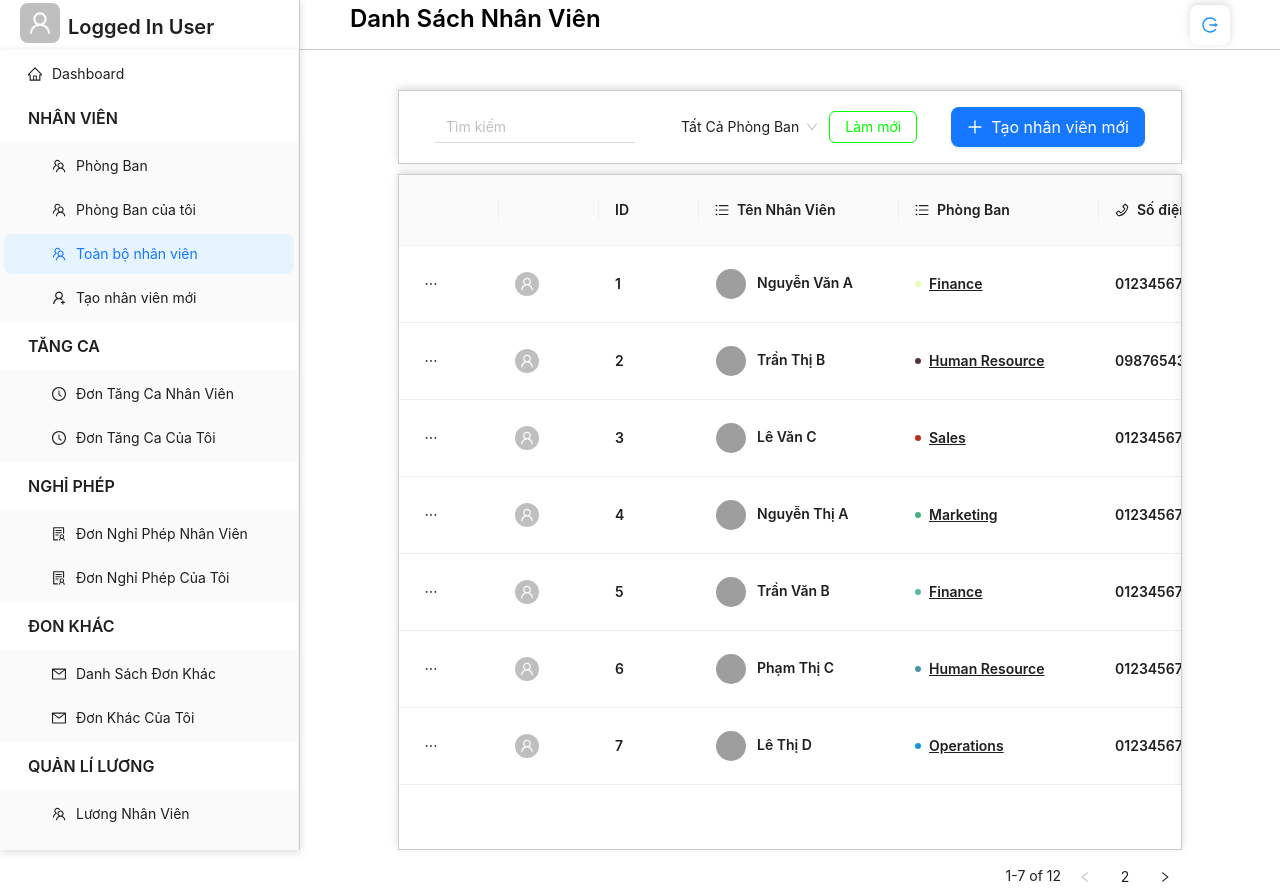
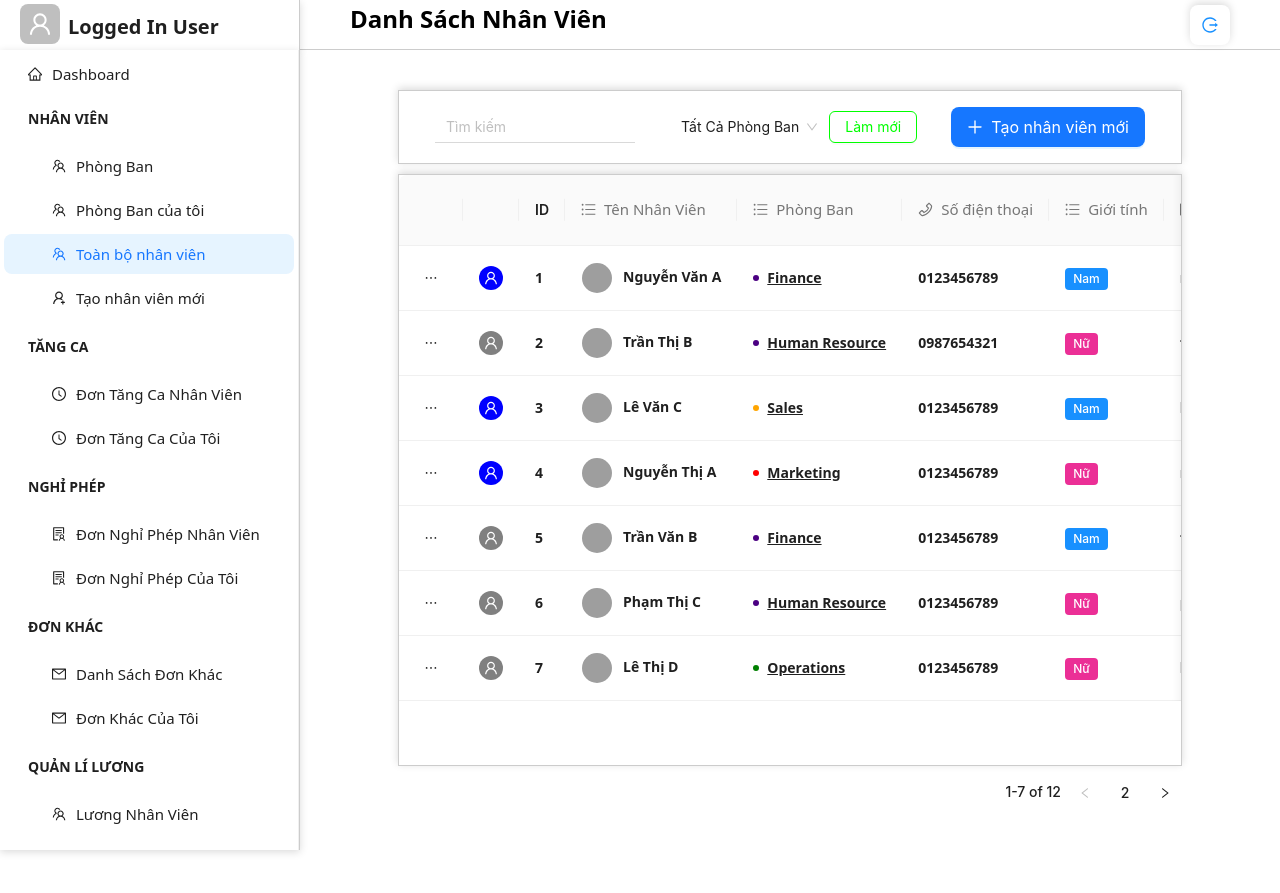
Before and after one commit to Lemonroos/AmazingTechTask1, a React (Create React App) app: page /employees in a window 1280 px wide. After the commit the page ends 809 px from the top, so only its background shows below. Built offline with nearby package versions, Linux system fonts and the light colour scheme; grey boxes are pictures that could not be loaded.

Commit message:
Task1_Finalize

```diff
--- a/src/App.css
+++ b/src/App.css
@@ -43,18 +43,18 @@
   border-bottom: none;
 } */
 /* add padding to the bottom of the table */
-.ant-table-content {
-  min-height: 60vh;
-  /* overflow-y:scroll ; */
-  /* overflow-x: hidden; */
-  /* position: relative; */
-}
+/* .ant-table-content { */
+/* min-height: 60vh; */
+/* overflow-y:scroll ; */
+/* overflow-x: hidden; */
+/* position: relative; */
+/* } */
 /* In your CSS file */
 
 .offset-pagination .ant-table-pagination {
   position: relative; /* Set the position to relative */
   top: 60px; /* Offset the pagination to the bottom */
-/* Change the background color of the pagination */
+  /* Change the background color of the pagination */
 }
 
 .my-table .ant-pagination-item-active {
@@ -62,6 +62,69 @@
   /* position:relative; */
   /* Hide the active page number */
 }
-/* .ant-table-tbody {
-  height: max-content;
+.ant-space-item {
+  font-size: 15px;
+  font-family: system-ui, -apple-system, BlinkMacSystemFont, "Segoe UI", Roboto,
+    Oxygen, Ubuntu, Cantarell, "Open Sans", "Helvetica Neue", sans-serif;
+  font-weight: 500;
+  color: #767676;
+}
+.ant-menu-submenu-title-content {
+  font-family: system-ui, -apple-system, BlinkMacSystemFont, "Segoe UI", Roboto,
+    Oxygen, Ubuntu, Cantarell, "Open Sans", "Helvetica Neue", sans-serif;
+  font-size: 180px;
+}
+.ant-typography {
+  font-family: system-ui, -apple-system, BlinkMacSystemFont, "Segoe UI", Roboto,
+    Oxygen, Ubuntu, Cantarell, "Open Sans", "Helvetica Neue", sans-serif;
+  /* font-size: 18px; */
+}
+
+.ant-menu,
+.ant-menu-submenu {
+  background-color: #fff !important;
+}
+
+.ant-menu-item {
+  font-size: 15px;
+  font-family: system-ui, -apple-system, BlinkMacSystemFont, "Segoe UI", Roboto,
+    Oxygen, Ubuntu, Cantarell, "Open Sans", "Helvetica Neue", sans-serif;
+  font-weight: 500;
+  color: #767676;
+  /* background-color: #fff; */
+}
+
+.App {
+  font-size: 18px;
+  font-family: system-ui, -apple-system, BlinkMacSystemFont, "Segoe UI", Roboto,
+    Oxygen, Ubuntu, Cantarell, "Open Sans", "Helvetica Neue", sans-serif !important;
+  font-weight: 500;
+}
+/* .sider-title {
+  margin: 0;
+  font-size: 1px;
+  font-family: system-ui, -apple-system, BlinkMacSystemFont, "Segoe UI", Roboto,
+    Oxygen, Ubuntu, Cantarell, "Open Sans", "Helvetica Neue", sans-serif !important;
+  font-weight: 500;
 } */
+.sider-title .ant-menu-submenu-title {
+  margin: 0;
+  font-family: "revert-layer";
+  font-size: 14px;
+  font-weight: bold;
+}
+.sider-title .ant-menu-submenu-title {
+  color: #ff0000;
+}
+.ant-menu-submenu-title h5 {
+  margin: 0;
+  /* font-family: "revert-layer"; */
+  font-size: 14px !important;
+  /* font-weight: bold !important; */
+  font-family: system-ui, -apple-system, BlinkMacSystemFont, "Segoe UI", Roboto,
+    Oxygen, Ubuntu, Cantarell, "Open Sans", "Helvetica Neue", sans-serif !important;
+  font-weight: 700;
+}
+.ant-table-column-sorter {
+  display: none;
+}
--- a/src/App.js
+++ b/src/App.js
@@ -147,7 +147,7 @@ import Employees from "./Components/Pages/Employees/Employees";
 
 function App() {
   return (
-    <div>
+    <div className="App">
       <Routes>
         <Route path="/" element={<Dashboard />} />
         <Route path="/departments" element={<Departments />} />
--- a/src/Components/Pages/Departments/Departments.js
+++ b/src/Components/Pages/Departments/Departments.js
@@ -7,10 +7,20 @@ import {
   ContactsOutlined,
   PhoneOutlined,
   CaretUpFilled,
+  MoreOutlined,
+  ArrowUpOutlined,
 } from "@ant-design/icons";
 import PageLayout from "../../PageLayout";
 import departmentsData from "../../data/departmentsData";
 import employeesData from "../../data/employeesData";
+import { getColor } from "../../Utils/DepartmentColor";
+function findManager(department) {
+  return employeesData.find(
+    (employee) =>
+      employee.department === department && employee.role === "manager"
+  );
+}
+
 function updateEmployeeCount(departmentsData, employeesData) {
   departmentsData.forEach((department) => {
     department.employees = employeesData.filter(
@@ -22,14 +32,6 @@ const { Title, Text } = Typography;
 const renderBoldText = (text) => (
   <Typography.Text strong>{text}</Typography.Text>
 );
-const getRandomColor = () => {
-  const letters = "0123456789ABCDEF";
-  let color = "#";
-  for (let i = 0; i < 6; i++) {
-    color += letters[Math.floor(Math.random() * 16)];
-  }
-  return color;
-};
 
 const columns = [
   {
@@ -37,13 +39,11 @@ const columns = [
     dataIndex: "",
     key: "",
     render: () => <Button type="text" icon={<EllipsisOutlined />} />,
-    width: 100,
   },
   {
     title: "ID",
     dataIndex: "id",
     key: "id",
-    width: 100,
     render: renderBoldText,
   },
   {
@@ -55,10 +55,9 @@ const columns = [
     ),
     dataIndex: "name",
     key: "name",
-    width: 200,
     render: (text) => (
       <Space>
-        <Badge color={getRandomColor()} />
+        <Badge color={getColor(text)} />
         <Typography.Text underline strong>
           {text}
         </Typography.Text>
@@ -70,33 +69,36 @@ const columns = [
       <Space>
         <UserOutlined />
         Quản lí
+        <div style={{ display: "flex", alignItems: "center" }}>
+          <ArrowUpOutlined
+            style={{
+              marginLeft: "8px",
+              // color: sort === "ascend" ? "blue" : undefined,
+            }}
+          />
+        </div>
       </Space>
     ),
 
     dataIndex: "manager",
     key: "manager",
-    render: renderBoldText,
-    filters: [
-      {
-        text: "Filter",
-        value: "Submenu",
-        children: [
-          {
-            text: "Nguyen Van Quan Ly",
-            value: "Nguyen Van Quan Ly",
-          },
-          {
-            text: "Blah Blah Blah",
-            value: "Blah Blah Blah",
-          },
-        ],
-      },
-    ],
-    onFilter: (value, record) => record.manager.indexOf(value) === 0,
+    render: (text, record) => {
+      const manager = findManager(record.name);
+      return manager ? renderBoldText(manager.name) : null;
+    },
+    filters: employeesData
+      .filter((employee) => employee.role === "manager")
+      .map((manager) => ({
+        text: manager.name,
+        value: manager.name,
+      })),
+    onFilter: (value, record) => {
+      const manager = findManager(record.name);
+      return manager && manager.name.indexOf(value) === 0;
+    },
     sorter: (a, b) => a.manager.length - b.manager.length,
     sortDirections: ["ascend"],
-
-    width: 200,
+    filterIcon: <MoreOutlined style={{ fontSize: "18px" }} />,
   },
   {
     title: (
@@ -109,7 +111,6 @@ const columns = [
     ),
     dataIndex: "employees",
     key: "employees",
-    width: 150,
     render: renderBoldText,
   },
   {
@@ -121,8 +122,10 @@ const columns = [
     ),
     dataIndex: "email",
     key: "email",
-    width: 200,
-    render: renderBoldText,
+    render: (text, record) => {
+      const manager = findManager(record.name);
+      return manager ? renderBoldText(manager.email) : null;
+    },
   },
   {
     title: (
@@ -133,8 +136,10 @@ const columns = [
     ),
     dataIndex: "phone",
     key: "phone",
-    width: 150,
-    render: renderBoldText,
+    render: (text, record) => {
+      const manager = findManager(record.name);
+      return manager ? renderBoldText(manager.phone) : null;
+    },
   },
 ];
 
@@ -175,8 +180,7 @@ const Departments = () => {
             dataSource={departmentsData}
             columns={columns}
             scroll={{
-              x: 1500,
-              y: 500,
+              x: "max-content",
             }}
             style={{
               border: "1px solid #ccc",
@@ -185,9 +189,7 @@ const Departments = () => {
             pagination={{
               showTotal: (total, range) =>
                 `${range[0]}-${range[1]} of ${total}`,
-              // add pageSize property
-              pageSize: 11,
-              defaultPageSize: 11,
+              pageSize: 6,
             }}
             className="my-table"
           />
--- a/src/Components/Pages/Employees/Employees.js
+++ b/src/Components/Pages/Employees/Employees.js
@@ -28,6 +28,7 @@ import {
 import PageLayout from "../../PageLayout";
 import EmpTableInput from "./EmpTableInput";
 import employeesData from "../../data/employeesData";
+import { getColor } from "../../Utils/DepartmentColor";
 const { Option } = Select;
 // const { Search } = Input;
 
@@ -35,14 +36,6 @@ const { Title, Text } = Typography;
 const renderBoldText = (text) => (
   <Typography.Text strong>{text}</Typography.Text>
 );
-const getRandomColor = () => {
-  const letters = "0123456789ABCDEF";
-  let color = "#";
-  for (let i = 0; i < 6; i++) {
-    color += letters[Math.floor(Math.random() * 16)];
-  }
-  return color;
-};
 
 const columns = [
   {
@@ -50,21 +43,24 @@ const columns = [
     dataIndex: "",
     key: "",
     render: () => <Button type="text" icon={<EllipsisOutlined />} />,
-    width: 100,
   },
   {
     title: "",
     dataIndex: "avatar",
     key: "avatar",
-    width: 100,
-    render: () => <Avatar size="small" icon={<UserOutlined />} />,
+    render: (text, record) => (
+      <Avatar
+        style={{ backgroundColor: record.role === "manager" ? "blue" : "gray" }}
+        size="small"
+        icon={<UserOutlined />}
+      />
+    ),
   },
   {
     title: "ID",
 
     dataIndex: "id",
     key: "id",
-    width: 100,
     render: renderBoldText,
   },
   {
@@ -76,7 +72,6 @@ const columns = [
     ),
     dataIndex: "name",
     key: "name",
-    width: 200,
     render: (text, record) => (
       <>
         <Avatar src={record.avatar} style={{ marginRight: "10px" }} />
@@ -94,10 +89,9 @@ const columns = [
     ),
     dataIndex: "department",
     key: "department",
-    width: 200,
     render: (text) => (
       <Space>
-        <Badge color={getRandomColor()} />
+        <Badge color={getColor(text)} />
         <Typography.Text underline strong>
           {text}
         </Typography.Text>
@@ -114,7 +108,6 @@ const columns = [
     ),
     dataIndex: "phone",
     key: "phone",
-    width: 150,
     render: renderBoldText,
   },
 
@@ -127,7 +120,6 @@ const columns = [
     ),
     dataIndex: "gender",
     key: "gender",
-    width: 150,
     render: (text) => (
       <Tag color={text === "Nam" ? "#1890ff" : "#eb2f96"}>{text}</Tag>
     ),
@@ -142,7 +134,6 @@ const columns = [
     ),
     dataIndex: "email",
     key: "email",
-    width: 200,
     render: renderBoldText,
   },
   {
@@ -154,7 +145,6 @@ const columns = [
     ),
     dataIndex: "bank",
     key: "bank",
-    width: 150,
     render: renderBoldText,
   },
   {
@@ -166,7 +156,6 @@ const columns = [
     ),
     dataIndex: "birthdate",
     key: "birthdate",
-    width: 150,
     render: renderBoldText,
   },
   {
@@ -178,7 +167,6 @@ const columns = [
     ),
     dataIndex: "address",
     key: "address",
-    width: 200,
     render: renderBoldText,
   },
   {
@@ -190,8 +178,7 @@ const columns = [
     ),
     dataIndex: "country",
     key: "country",
-    width: 150,
-    render: renderBoldText,
+    // width: 150,
   },
   {
     title: (
@@ -204,7 +191,6 @@ const columns = [
     ),
     dataIndex: "account",
     key: "account",
-    width: 200,
     render: renderBoldText,
   },
 ];
--- a/src/Components/SideNav.js
+++ b/src/Components/SideNav.js
@@ -32,7 +32,7 @@ export default function SideNav() {
   <Link to="/">Dashboard</Link>
 </Item>
 
- <SubMenu key="sub1" title={ <Title level={5} style={{ margin: 0 }}>NHÂN VIÊN</Title>}>
+ <SubMenu key="sub1" title={ <Title level={5}  >NHÂN VIÊN</Title>}>
 <Item key="2" icon={<TeamOutlined />}>
   <Link to="/departments">Phòng Ban</Link>
 </Item>
@@ -42,27 +42,27 @@ export default function SideNav() {
 </Item>
         <Item key="5"icon={<UserAddOutlined />}>Tạo nhân viên mới</Item>
       </SubMenu>
-      <SubMenu key="sub2" title={ <Title level={5} style={{ margin: 0 }}>TĂNG CA</Title>}>
+      <SubMenu key="sub2" title={ <Title level={5} >TĂNG CA</Title>}>
         <Item key="6"icon={<ClockCircleOutlined/>}>Đơn Tăng Ca Nhân Viên</Item>
         <Item key="7"icon={<ClockCircleOutlined/>}>Đơn Tăng Ca Của Tôi</Item>
       </SubMenu>
-      <SubMenu key="sub3" title={ <Title level={5} style={{ margin: 0 }}>NGHỈ PHÉP</Title>}>
+      <SubMenu key="sub3" title={ <Title level={5} >NGHỈ PHÉP</Title>}>
         <Item key="8"icon={<SolutionOutlined />}>Đơn Nghỉ Phép Nhân Viên</Item>
         <Item key="9"icon={<SolutionOutlined />}>Đơn Nghỉ Phép Của Tôi</Item>
       </SubMenu>
-      <SubMenu key="sub4" title={ <Title level={5} style={{ margin: 0 }}>ĐON KHÁC</Title>}>
+      <SubMenu key="sub4" title={ <Title level={5} >ĐƠN KHÁC</Title>}>
         <Item key="10"icon={<MailOutlined />}>Danh Sách Đơn Khác</Item>
         <Item key="11"icon={<MailOutlined />}>Đơn Khác Của Tôi</Item>
       </SubMenu>
-      <SubMenu key="sub5" title={ <Title level={5} style={{ margin: 0 }}>QUẢN LÍ LƯƠNG</Title>}>
+      <SubMenu key="sub5" title={ <Title level={5} >QUẢN LÍ LƯƠNG</Title>}>
         <Item key="12"icon={<TeamOutlined />}>Lương Nhân Viên</Item>
         <Item key="13"icon={<TeamOutlined />}>Lương Của Tôi</Item>
       </SubMenu>
-      <SubMenu key="sub6" title={ <Title level={5} style={{ margin: 0 }}>HỢP ĐỒNG</Title>}>
+      <SubMenu key="sub6" title={ <Title level={5} >HỢP ĐỒNG</Title>}>
         <Item key="14"icon={<MailOutlined />}>Hợp Đồng Nhân Viên</Item>
         <Item key="15"icon={<MailOutlined />}>Hợp Đồng Của Tôi</Item>
       </SubMenu>
-      <SubMenu key="sub7" title={ <Title level={5} style={{ margin: 0 }}>TUYỂN DỤNG</Title>}>
+      <SubMenu key="sub7" title={ <Title level={5} >TUYỂN DỤNG</Title>}>
         <Item key="16"icon={<TeamOutlined />}>Danh sách ứng viên</Item>
       </SubMenu>
     </Menu>
--- /dev/null
+++ b/src/Components/Utils/DepartmentColor.js
@@ -0,0 +1,19 @@
+// color.js
+const colors = [
+  "#FF0000",
+  "#FFA500",
+  "#FFFF00",
+  "#008000",
+  "#0000FF",
+  "#4B0082",
+  "#EE82EE",
+];
+
+export const getColor = (name) => {
+  let hash = 0;
+  for (let i = 0; i < name.length; i++) {
+    hash = (hash << 5) - hash + name.charCodeAt(i);
+    hash |= 0;
+  }
+  return colors[Math.abs(hash) % colors.length];
+};
--- a/src/Components/data/employeesData.js
+++ b/src/Components/data/employeesData.js
@@ -13,6 +13,7 @@ const employeesData = [
     address: "123 Đường ABC, Quận 1, TP.HCM",
     country: "Việt Nam",
     account: "1234567890",
+    role: "manager"
   },
   {
     key: "2",
@@ -28,6 +29,7 @@ const employeesData = [
     address: "456 Đường XYZ, Quận 2, TP.HCM",
     country: "Việt Nam",
     account: "0987654321",
+    role: "employee"
   },
   {
     key: "3",
@@ -43,6 +45,7 @@ const employeesData = [
     address: "789 Đường DEF, Quận 3, TP.HCM",
     country: "Việt Nam",
     account: "0123456789",
+    role: "manager"
   },
   {
     key: "4",
@@ -58,6 +61,7 @@ const employeesData = [
     address: "123 Đường ABC, Quận 1, TP.HCM",
     country: "Việt Nam",
     account: "0123456789",
+    role: "manager"
   },
   {
     key: "5",
@@ -73,6 +77,7 @@ const employeesData = [
     address: "456 Đường XYZ, Quận 2, TP.HCM",
     country: "Việt Nam",
     account: "0123456789",
+    role: "employee"
   },
   {
     key: "6",
@@ -88,6 +93,7 @@ const employeesData = [
     address: "789 Đường DEF, Quận 3, TP.HCM",
     country: "Việt Nam",
     account: "0123456789",
+    role: "employee"
   },
   {
     key: "7",
@@ -103,6 +109,7 @@ const employeesData = [
     address: "123 Đường GHI, Quận 4, TP.HCM",
     country: "Việt Nam",
     account: "0123456789",
+    role: "employee"
   },
   {
     key: "8",
@@ -118,6 +125,7 @@ const employeesData = [
     address: "456 Đường JKL, Quận 5, TP.HCM",
     country: "Việt Nam",
     account: "0123456789",
+    role: "employee"
   },
   {
     key: "9",
@@ -133,6 +141,7 @@ const employeesData = [
     address: "789 Đường MNO, Quận 6, TP.HCM",
     country: "Việt Nam",
     account: "0123456789",
+    role: "employee"
   },
   {
     key: "10",
@@ -146,6 +155,7 @@ const employeesData = [
     bank: "",
     birthdate: "",
     address: "",
+    role: "employee"
   },
   {
     key: "11",
@@ -159,6 +169,7 @@ const employeesData = [
     bank: "",
     birthdate: "",
     address: "",
+    role: "employee"
   },
   {
     key: "12",
@@ -172,6 +183,7 @@ const employeesData = [
     bank: "",
     birthdate: "",
     address: "",
+    role: "employee"
   },
 ];
 
```
